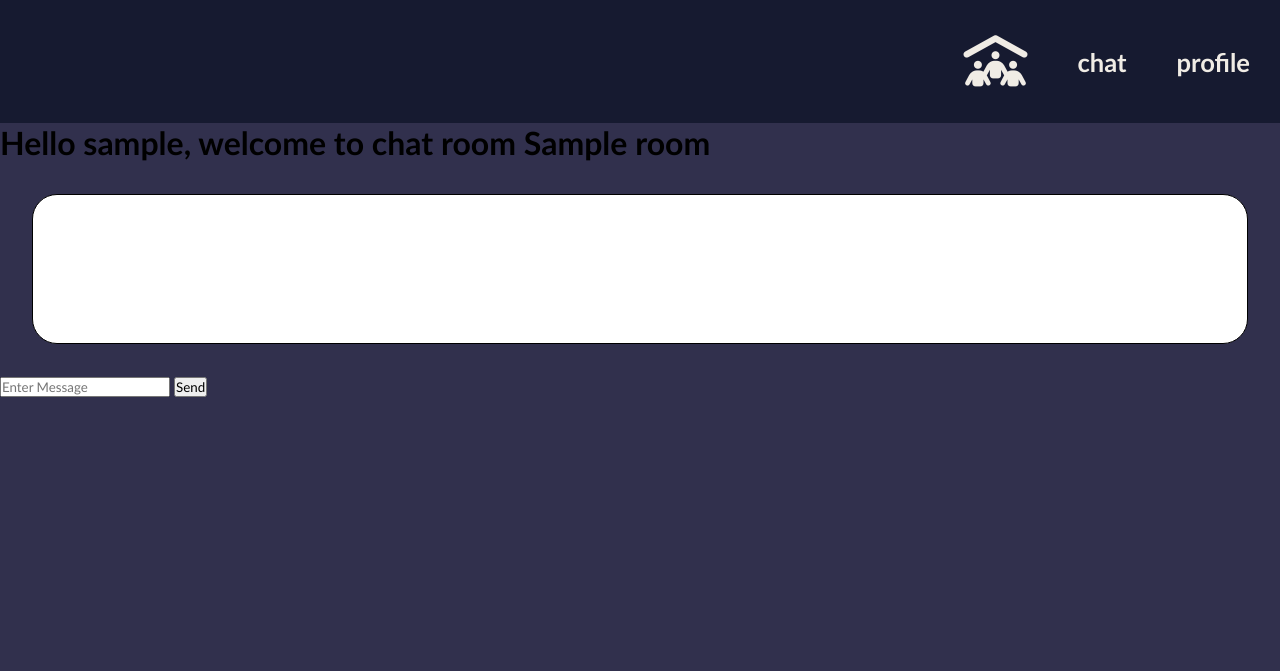
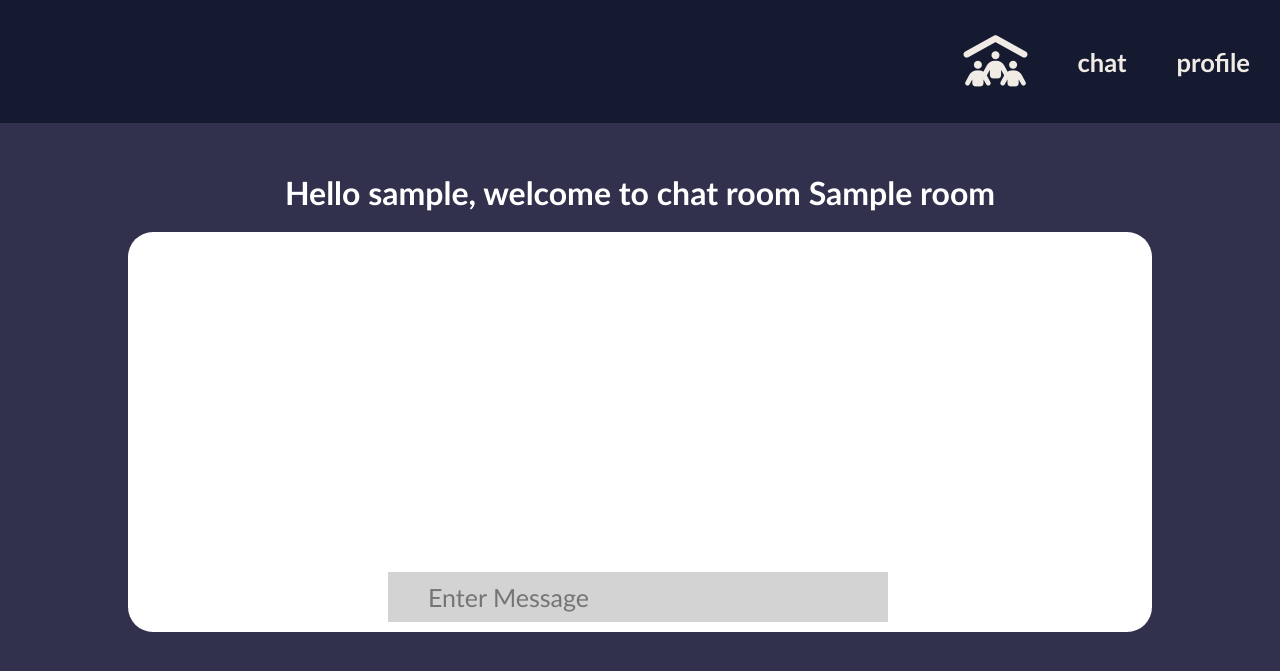
Before and after one commit to alessandrolandi/roommate-match-app, a Flask app: template client/templates/chat.html in a window 1280 px wide. Shown: the top 671 px of the page. Run offline with Flask 3, Linux system fonts and the light colour scheme; the template is opened without the code that fills it: most values are stand-ins (such as "Sample title", 1, 10 or a date in 2020); parts of the project's set-up code (start-up, migrations or seed data) failed here and were passed over; some libraries are stand-ins or nearby versions.

Commit message:
Made changes to profile and chat feature

```diff
--- a/client/static/chat.css
+++ b/client/static/chat.css
@@ -10,6 +10,7 @@ html{
 }
 
 body{
+    width: 100%;
     height: 100%;
     overflow: auto;
     background-color: #31304D;
@@ -17,16 +18,57 @@ body{
 
 .container{
     width: 100%;
-    padding: auto;
-    padding-bottom: 20vh;
 }
 
-#messages{
+.message-room-container{
+    display: flex;
+    flex-direction: column;
+    justify-content: center;
+    align-items: center;
+    margin-top: 50px;
+    width: 100%;
+    height: max-content;
+}
+
+.message-room-container > h1{
+    color: white;
+}
+
+.messages-container{
+    width: 80%;
+    height: 400px;
     background-color: white;
-    border: 1px black solid;
+    margin-top: 20px;
     border-radius: 25px;
-    height: 150px;
-    margin: 2em;
+    display: grid;
+}
+
+.past-messages{
+    margin-left: 30px;
+    margin-top: 30px;
+    margin-bottom: 30px;
+    overflow-y: auto;
+}
+
+.messages-container > form{
+    justify-self: center;
+    align-self: end;
+    margin-top: 10px;
+}
+
+.messages-container > form > input{
+    border: 0;
+    outline: none;
+    width: 500px;
+    font-size: 25px;
+    background-color: lightgrey;
+    padding: 10px 40px;
+    margin-bottom: 10px;
+}
+
+.messages-container > form > button{
+    border: 0;
+    outline: none;
 }
 
 .navbar{
--- a/client/templates/chat.html
+++ b/client/templates/chat.html
@@ -15,7 +15,6 @@
   </head>
   <body>
     <div class="container">
-      <div class = "chat-container">
         <div class="navbar">
             <a href = "{{url_for('home')}}">
                 <i class="fa-solid fa-people-roof fa-2x"></i>
@@ -28,18 +27,26 @@
             </a>
         </div>
 
-        <h1>Hello {{username}}, welcome to chat room {{ room }}</h1>
+        <div class="message-room-container">
 
-        <div id = "messages"></div>
+          <h1>Hello {{username}}, welcome to chat room {{ room }}</h1>
 
-        <form id = "message_input_form">
-            <input id ="message_input" type = "text" placeholder="Enter Message">
-            <button type="submit">Send</button>
+          <div class="messages-container">
+            <div class="past-messages">
+              {% for message in messages %}
+              <p> {{message.user}}: {{message.message}} </p>
+              {% endfor %}
+            <div id = "messages"></div>
+          </div>
 
-        </form>
-      </div>
+              <form id = "message_input_form">
+                <input id ="message_input" type = "text" placeholder="Enter Message">
+                <button type="submit"></button>
+               </form>
+          </div>
+
+       </div>
     </div>
-
   </body>
   <script src="https://cdnjs.cloudflare.com/ajax/libs/socket.io/4.0.1/socket.io.js" integrity="sha512-q/dWJ3kcmjBLU4Qc47E4A9kTB4m3wuTY7vkFJDTZKjTs8jhyGQnaUrxa0Ytd0ssMZhbNua9hE+E7Qv1j+DyZwA==" crossorigin="anonymous"></script>
 
--- a/server/app.py
+++ b/server/app.py
@@ -23,7 +23,7 @@ database = Database()
 db = database.db
 
 
-#Create app instance
+# Create app instance
 app = Flask(
     __name__, template_folder="../client/templates", static_folder="../client/static"
 )
@@ -31,6 +31,7 @@ app.secret_key = os.getenv("SECRET_KEY")
 socketio = SocketIO(app)
 
 fauxData = {}
+
 
 # Decorators
 def login_required(f):
@@ -75,43 +76,48 @@ def signout():
 @app.route("/home/")
 @login_required
 def home():
-    print(session["user"])
     matches = database.get_matched_users(session["user"])
     return render_template("home.html", matches=matches)
 
 
-
-@app.route("/profile/",methods=["GET", "POST"])
+@app.route("/profile/", methods=["GET", "POST"])
 @login_required
 def profile():
     if request.method == "POST":
         from models.authentication import UserAuthentication
+
         database.edit_user_profile(session["user"])
         UserAuthentication().edit_session_name()
         resp = jsonify(success=True)
         return resp
 
+    return render_template("profile.html", user=session["user"])
 
-    return render_template("profile.html", user=session["user"])
 
 @app.route("/chat")
 @login_required
 def chat():
-    return render_template("chat.html",username=session['user']['name'], room=1)
+    messages = database.display_messages();
+    return render_template("chat.html", messages=messages, username=session["user"]["name"], room=1)
 
 
-@socketio.on('send_message')
+@socketio.on("send_message")
 def handle_send_message_event(data):
-    app.logger.info("{} has sent message to the room {}: {}".format(data['username'],data['room'], data['message']))
-    socketio.emit('receive_message', data, room=data['room'])
-@socketio.on('join_room')
-def handle_join_room_event(data):
-    app.logger.info("{} has joined the room {}".format(data['username'],data['room']))
-    join_room(data['room'])
-    socketio.emit('join_room_announcement',data)
+    app.logger.info(
+        "{} has sent message to the room {}: {}".format(
+            data["username"], data["room"], data["message"]
+        )
+    )
+    database.add_message(session["user"].get("name"), data["message"])
+    socketio.emit("receive_message", data, room=data["room"])
 
 
+@socketio.on("join_room")
+def handle_join_room_event(data):
+    app.logger.info("{} has joined the room {}".format(data["username"], data["room"]))
+    join_room(data["room"])
+    socketio.emit("join_room_announcement", data)
 
 
 if __name__ == "__main__":
-    socketio.run(app,host="0.0.0.0", port=3000,debug=True)
+    socketio.run(app, host="0.0.0.0", port=3000, debug=True)
--- a/server/models/authentication.py
+++ b/server/models/authentication.py
@@ -16,7 +16,6 @@ class UserAuthentication:
 
         return jsonify({"error": "Something went wrong"}), 400
 
-
     def login(self):
         user = db.users.find_one({"username": request.form.get("username")})
 
@@ -26,7 +25,6 @@ class UserAuthentication:
             return self.start_session(user)
 
         return jsonify({"error": "Invalid login credentials "}), 401
-
 
     def start_session(self, user):
         del user["password"]
@@ -42,8 +40,5 @@ class UserAuthentication:
         session["logged_in"] = True
         session["user"] = user
 
-
-
-
     def sign_out(self):
         session.clear()
```
Also changed, not shown: client/static/profile.css (+23 -2 lines), server/models/database.py (+20 -9 lines), 2 other files.
